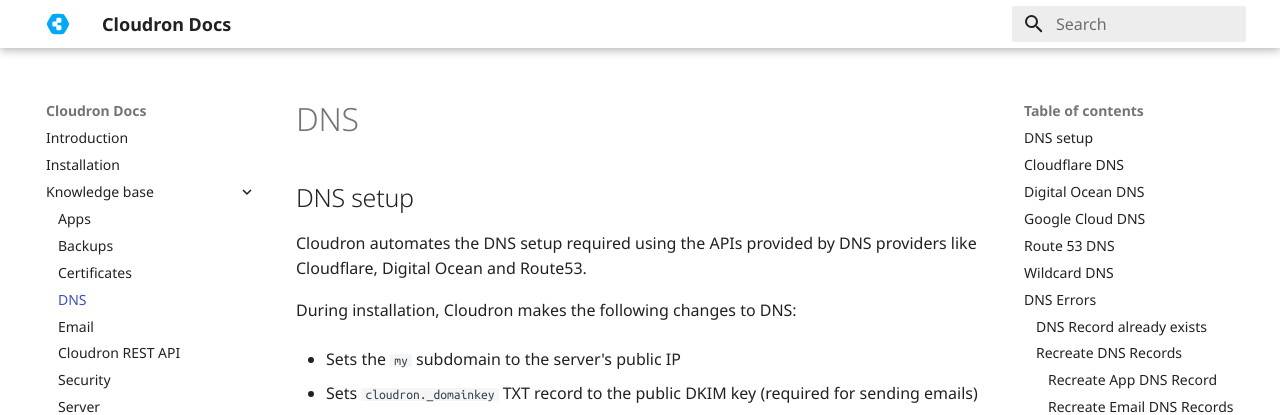
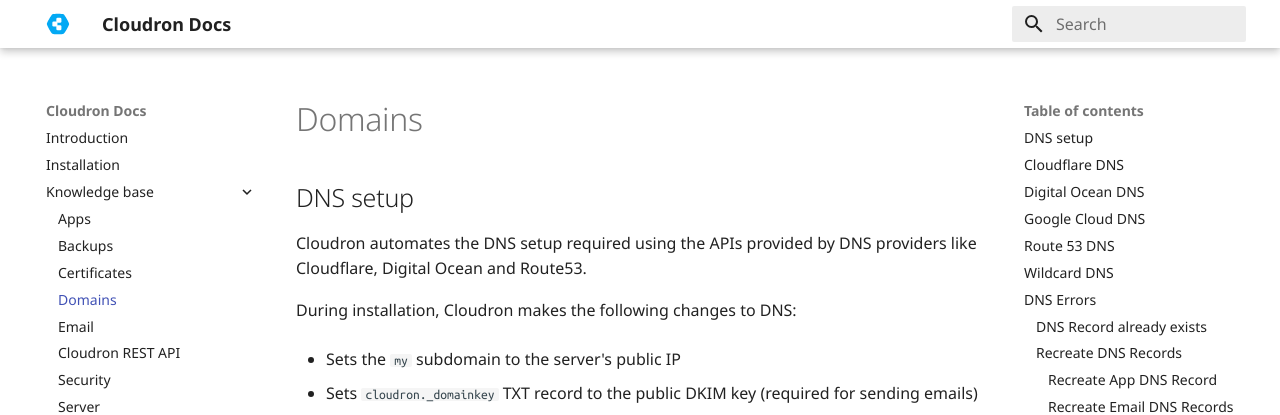
Before and after one commit to M-arcus/cloudron-docs, an MkDocs documentation site: the page built from docs/documentation/domains.md, in a window 1280 px wide and 900 px high. Shown: the top 415 px of the window. Built offline with MkDocs 1.6.1 and Material for MkDocs 9.7.7, drawn with Linux system fonts in a browser that asks for light colours; old or Windows-style settings are respelled for this version of MkDocs.

Commit message:
Rename section heading to domains

```diff
--- a/docs/documentation/domains.md
+++ b/docs/documentation/domains.md
@@ -1,4 +1,4 @@
-# DNS
+# Domains
 
 ## DNS setup
 
```
